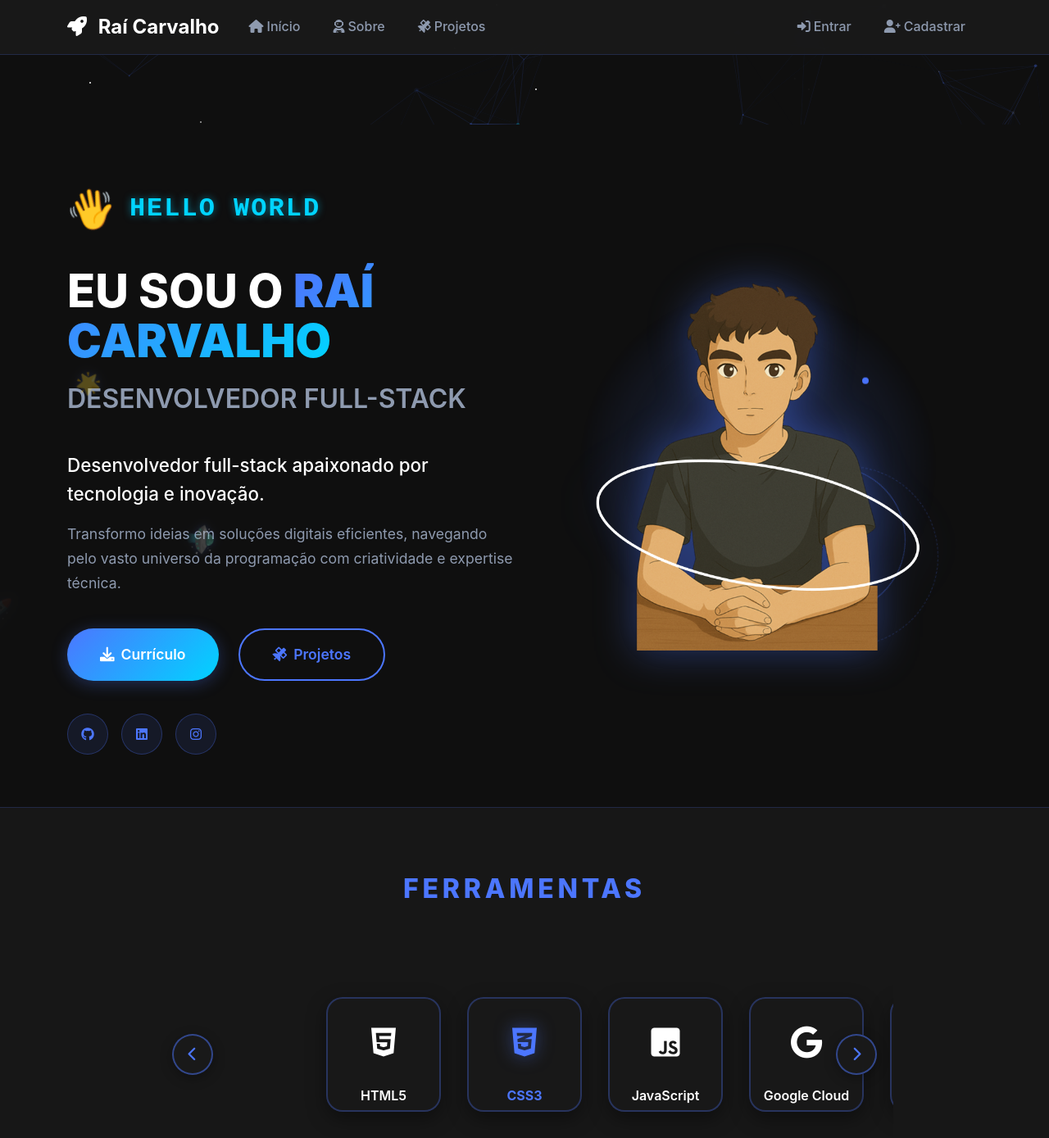
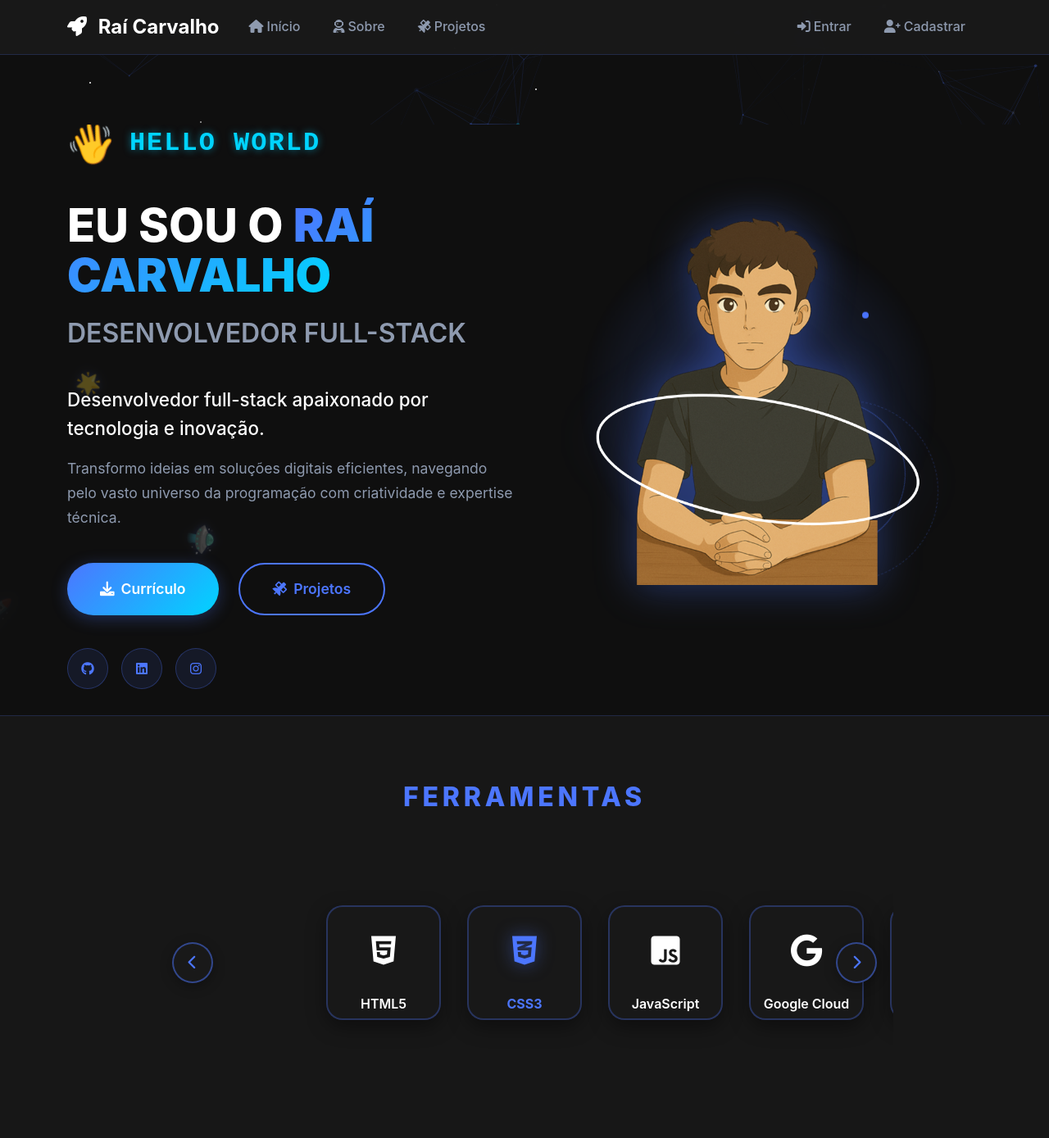
Before and after one commit to Rai123100/Portifolio, a Flask app: page / in a window 1280 px wide. Shown: the top 1389 px of the page at 82% size. Run offline with Flask 3, Linux system fonts and the light colour scheme; some libraries are stand-ins or nearby versions.

Commit message:
Adjust initial screen layout to improve visual positioning
Update CSS styles to increase the vertical spacing of elements on the landing page, specifically adjusting the hero section and greeting wrapper.

Replit-Commit-Author: Agent
Replit-Commit-Session-Id: cb3d6c24-1bd5-4195-bf84-538ca0a8884c
Replit-Commit-Checkpoint-Type: full_checkpoint
Replit-Commit-Screenshot-Url: https://storage.googleapis.com/screenshot-production-us-central1/e53aca26-d8c7-4d81-b449-8ca4025e964b/cb3d6c24-1bd5-4195-bf84-538ca0a8884c/ARTNW9K

```diff
--- a/static/css/style.css
+++ b/static/css/style.css
@@ -248,20 +248,21 @@ body {
 
 /* Hero Section - Clean Modern Design */
 .hero-section-clean {
-    min-height: 100vh;
+    min-height: 90vh;
     display: flex;
     align-items: center;
     background: var(--background-dark);
-    padding: 2rem 0;
+    padding: 1rem 0;
 }
 
 .hero-row {
-    min-height: 80vh;
-    align-items: center;
+    min-height: 70vh;
+    align-items: center;
+    margin-top: -3rem;
 }
 
 .hero-content-modern {
-    padding: 2rem 0;
+    padding: 1rem 0;
 }
 
 .greeting-wrapper {
```
